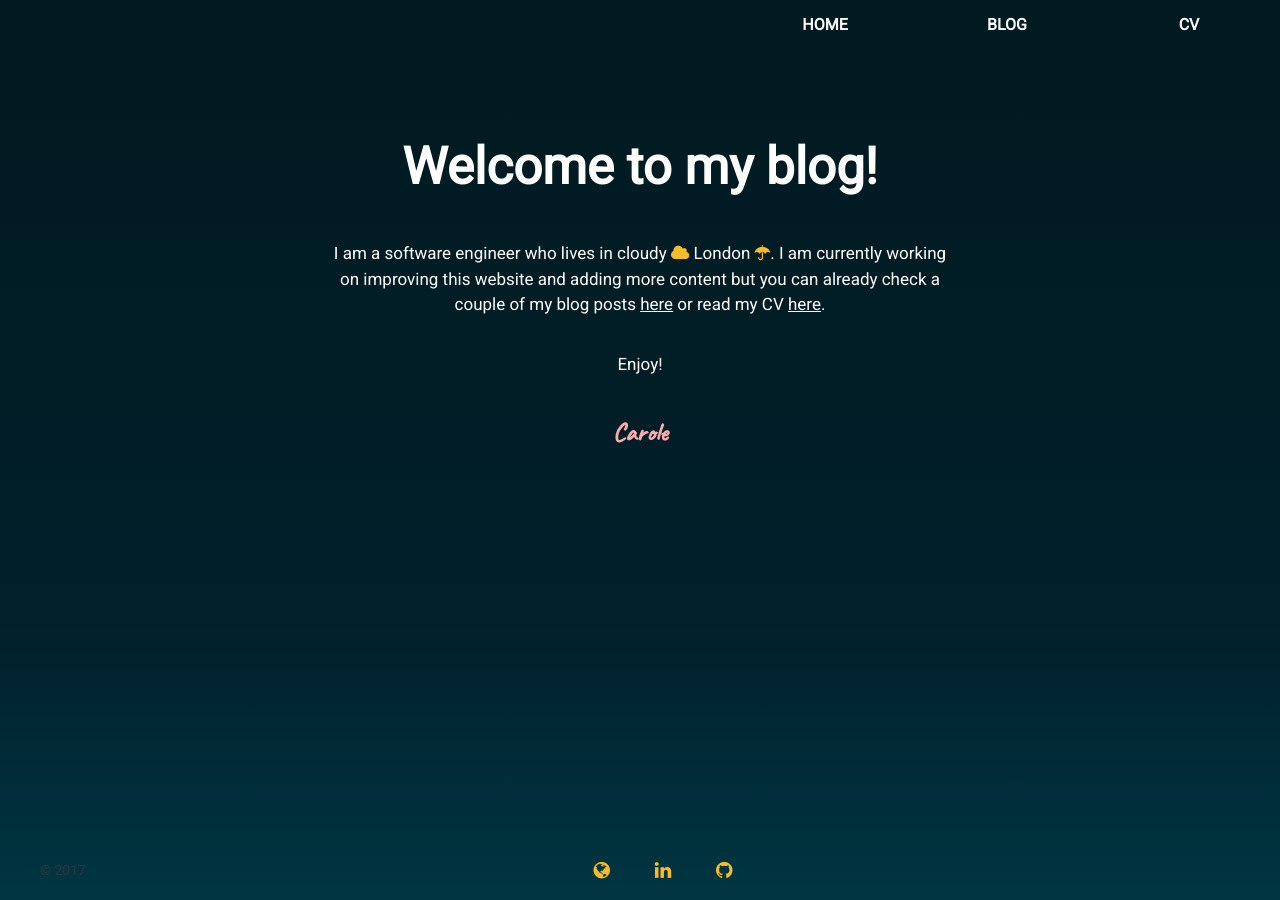
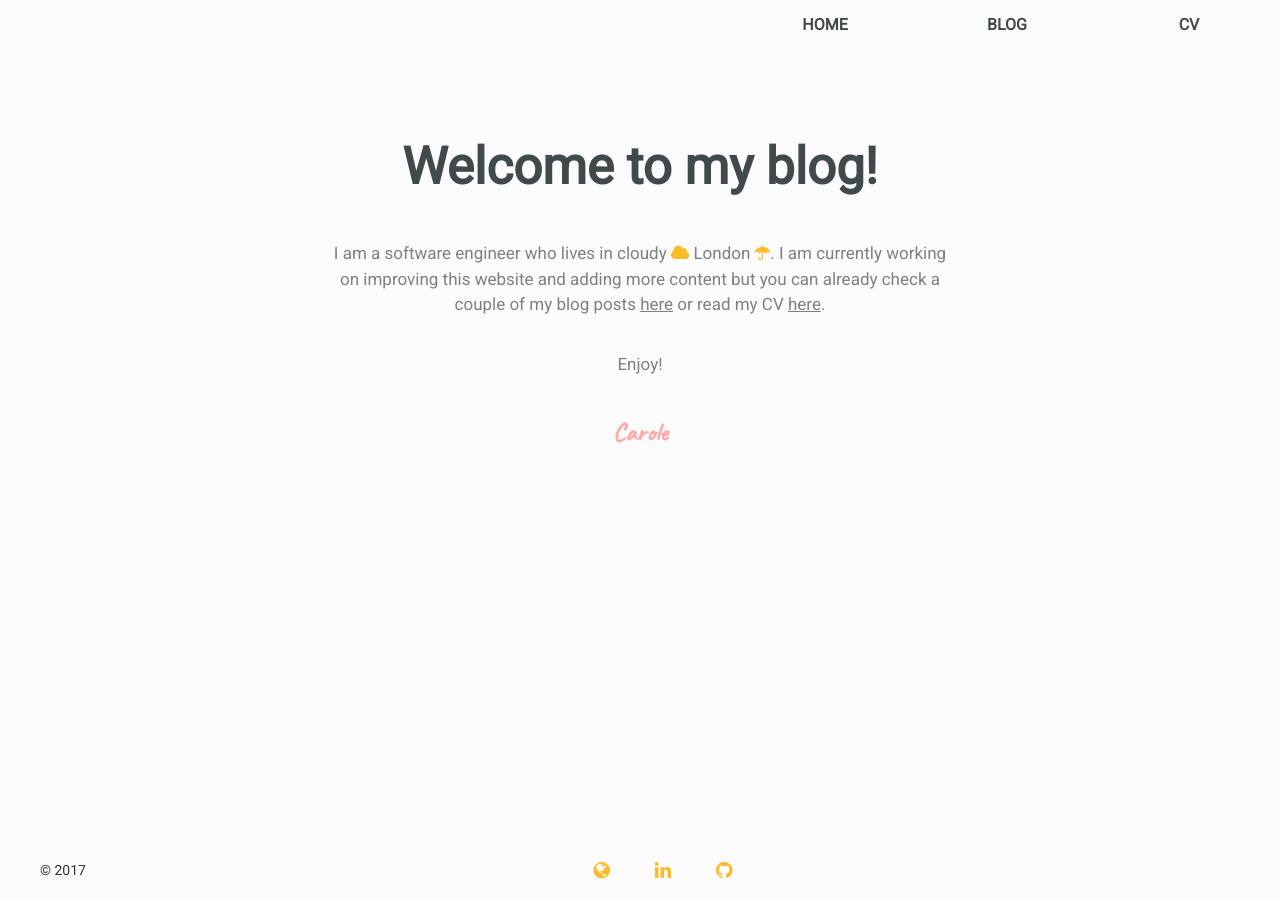
Before and after one commit to caroleolivier/caroleolivier.github.io, a Jekyll site: the page built from index.html, in a window 1280 px wide. Built offline with Jekyll 4.4.1, drawn with Linux system fonts in a browser that asks for light colours.

Commit message:
play with colour

```diff
--- a/assets/sass/color-scheme.scss
+++ b/assets/sass/color-scheme.scss
@@ -8,15 +8,16 @@ $font_color_5: #97AAC3;
 $font_color_6: #fbfbfb;
 $font_color_7: white;
 
-//$background: linear-gradient(to bottom, $font_color_2 9%, $font_color_3 69%, $font_color_4 100%);
-$background: linear-gradient(to bottom, #001a21 9%, #01202b 69%, #003642 100%);
+//$background: linear-gradient(to bottom, #001a21 9%, #01202b 69%, #003642 100%);
+//$background: linear-gradient(to bottom, #005167 9%, #00668a 69%, #006d86 100%);
+//$background: linear-gradient(to bottom, #1e7099 9%, #2997d8 69%, #65c2e6 100%);
+$background: $font_color_6;
 
 $cv_profile_background: #ff506c;
 
 $signature_color: #ff506c;
 
-$header_background: $font_color_1;
-$header_color: white;
+$header_color: #40494c;
 
 $icon_color_1: #f9bc28;
 $icon_color_2: #ffe095;
--- a/assets/sass/home.scss
+++ b/assets/sass/home.scss
@@ -5,7 +5,7 @@
     flex-direction: column;
     align-items: center;
 
-    color: $font_color_7;
+    color: grey;
 
     .text {
         width: 70%;
@@ -18,7 +18,7 @@
     }
 
     h1 {
-        color: inherit;
+        color: #40494c;
     }
 
     a {
--- a/assets/sass/website-header.scss
+++ b/assets/sass/website-header.scss
@@ -1,7 +1,6 @@
 $header_height: 50px;
 
 .website-header {
-    //background-color: $header_background;
     height: $header_height;
     line-height: $header_height;
 
```
